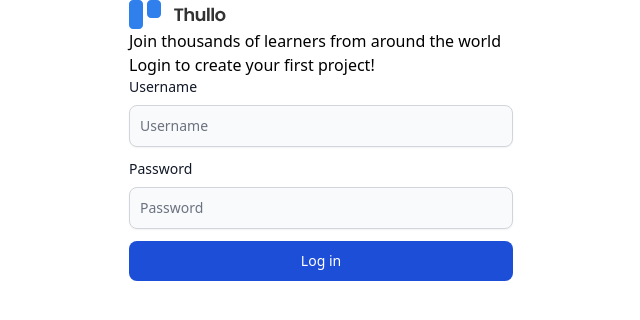
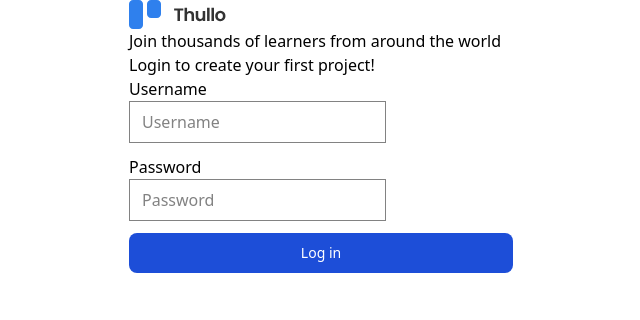
Before and after one commit to Angelxv01/thullo, a React (Create React App) app in the folder client/: page /login in a window 1280 px wide. Shown: the top 320 px of the page, without its empty margins (319-959 px from the left). Built offline with nearby package versions, Linux system fonts and the light colour scheme; no server answers; what apollo-upload-client would draw is missing.

Commit message:
remove styles

```diff
--- a/client/src/pages/Login.tsx
+++ b/client/src/pages/Login.tsx
@@ -68,33 +68,27 @@ const Login = () => {
         <div className="bg-red-200 text-red-700" hidden={!error}>
           Error: invalid credentials!
         </div>
-        <form className="space-y-3">
+        <form className="space-y-3" onSubmit={(e) => e.preventDefault()}>
           <div>
-            <label
-              htmlFor="email"
-              className="block mb-2 text-sm font-medium text-gray-900 dark:text-gray-300"
-            >
+            <label htmlFor="username" className="block">
               Username
             </label>
             <input
-              type="email"
-              id="email"
-              className="shadow-sm bg-gray-50 border border-gray-300 text-gray-900 text-sm rounded-lg focus:ring-blue-500 focus:border-blue-500 block w-full p-2.5 dark:bg-gray-700 dark:border-gray-600 dark:placeholder-gray-400 dark:text-white dark:focus:ring-blue-500 dark:focus:border-blue-500 dark:shadow-sm-light"
+              type="text"
+              id="username"
+              className=""
               placeholder="Username"
               required
             />
           </div>
           <div>
-            <label
-              htmlFor="username"
-              className="block mb-2 text-sm font-medium text-gray-900 dark:text-gray-300"
-            >
+            <label htmlFor="password" className="block">
               Password
             </label>
             <input
-              type="text"
-              id="username"
-              className="shadow-sm bg-gray-50 border border-gray-300 text-gray-900 text-sm rounded-lg focus:ring-blue-500 focus:border-blue-500 block w-full p-2.5 dark:bg-gray-700 dark:border-gray-600 dark:placeholder-gray-400 dark:text-white dark:focus:ring-blue-500 dark:focus:border-blue-500 dark:shadow-sm-light"
+              type="password"
+              id="password"
+              className=""
               placeholder="Password"
               required
             />
--- a/client/tailwind.config.js
+++ b/client/tailwind.config.js
@@ -1,7 +1,28 @@
 module.exports = {
   content: ["./src/**/*.{js,jsx,ts,tsx}"],
   theme: {
-    extend: {},
+    extend: {
+      colors: {
+        dark: "#000",
+        white: "#FFF",
+        light: "#F7F8FD",
+        green: {
+          dark: "#219653",
+          light: "#6FCF97",
+        },
+        yellow: "#F2C94C",
+        orange: "#F2994A",
+        red: "#EB5757",
+        blue: { dark: "#2F80ED", light: "#56CCF2" },
+        gray: {
+          300: "#E0E0E0",
+          400: "#BDBDBD",
+          500: "#828282",
+          600: "#4F4F4F",
+          700: "#333333",
+        },
+      },
+    },
   },
   // eslint-disable-next-line @typescript-eslint/no-var-requires
   plugins: [require("@tailwindcss/forms")({ strategy: "base" })],
```
